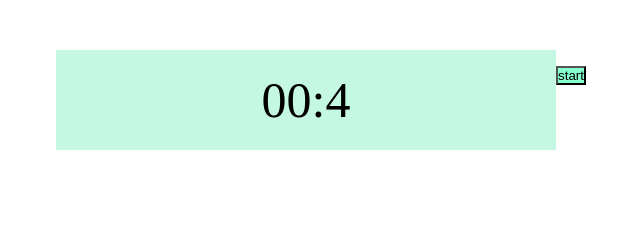
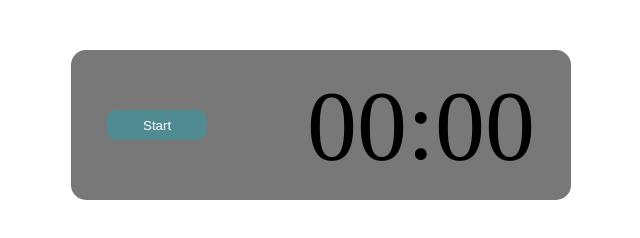
Before and after one commit to maryam545/timer, a plain HTML site: page index.html in a window 1280 px wide. Shown: the whole page, without its empty margins (319-959 px from the left). Drawn offline with Linux system fonts and the light colour scheme.

Commit message:
change color

```diff
--- a/index.html
+++ b/index.html
@@ -7,10 +7,12 @@
     <title>Document</title>
   </head>
   <body>
-    <div class="main">
-      <div class="timerDisplay">00:0</div>
+    <div class="container">
+      <button class="start">Start</button>
+      <div class="circle"></div>
+      <div class="timerDisplay">00:00</div>
     </div>
-    <button class="start">start</button>
-    <script src="./script.js"></script>
+
+    <script src="script.js"></script>
   </body>
 </html>
--- a/script.js
+++ b/script.js
@@ -1,13 +1,19 @@
+const start = document.querySelector(".start");
+const container = document.querySelector("container");
+const circle = document.querySelector(".circle");
+start.addEventListener("click", function () {
+  circle.style.backgroundColor = "hsl(314, 23%, 52%)";
+  start.style.backgroundColor = "hsl(314, 23%, 52%)";
+  start.style.color = "black";
   function timer() {
     let sec = 0;
     let timer = setInterval(function () {
       document.querySelector(".timerDisplay").innerHTML = "00:" + sec;
       sec++;
-    if (sec > 20) {
+      if (sec > 59) {
         clearInterval(timer);
       }
     }, 1000);
   }
-window.onload = function () {
   timer();
-};
+});
--- a/stytle.css
+++ b/stytle.css
@@ -7,18 +7,38 @@ body {
   justify-content: center;
   align-items: center;
 }
-.main {
-  height: 100px;
+.container {
+  position: relative;
+  height: 150px;
   width: 500px;
-  background: #c5f8e3;
+  background: hsl(0, 0%, 47%);
   display: flex;
   align-items: center;
   justify-content: center;
   margin-top: 50px;
+  border-radius: 15px;
 }
 .timerDisplay {
-  font-size: 50px;
+  position: relative;
+}
+.timerDisplay {
+  font-size: 100px;
+  margin-left: 100px;
 }
 .start {
-  background: #86ffcd;
+  background: #518b92;
+  width: 100px;
+  height: 30px;
+  border: none;
+  color: #fff;
+  border-radius: 10px;
 }
+
+.circle {
+  position: absolute;
+  width: 300px;
+  height: 100px;
+  border-radius: 40%;
+  right: 0;
+  /* background: #2e4e41; */
+}
```
Lines whose indentation alone changed are shown as unchanged.
